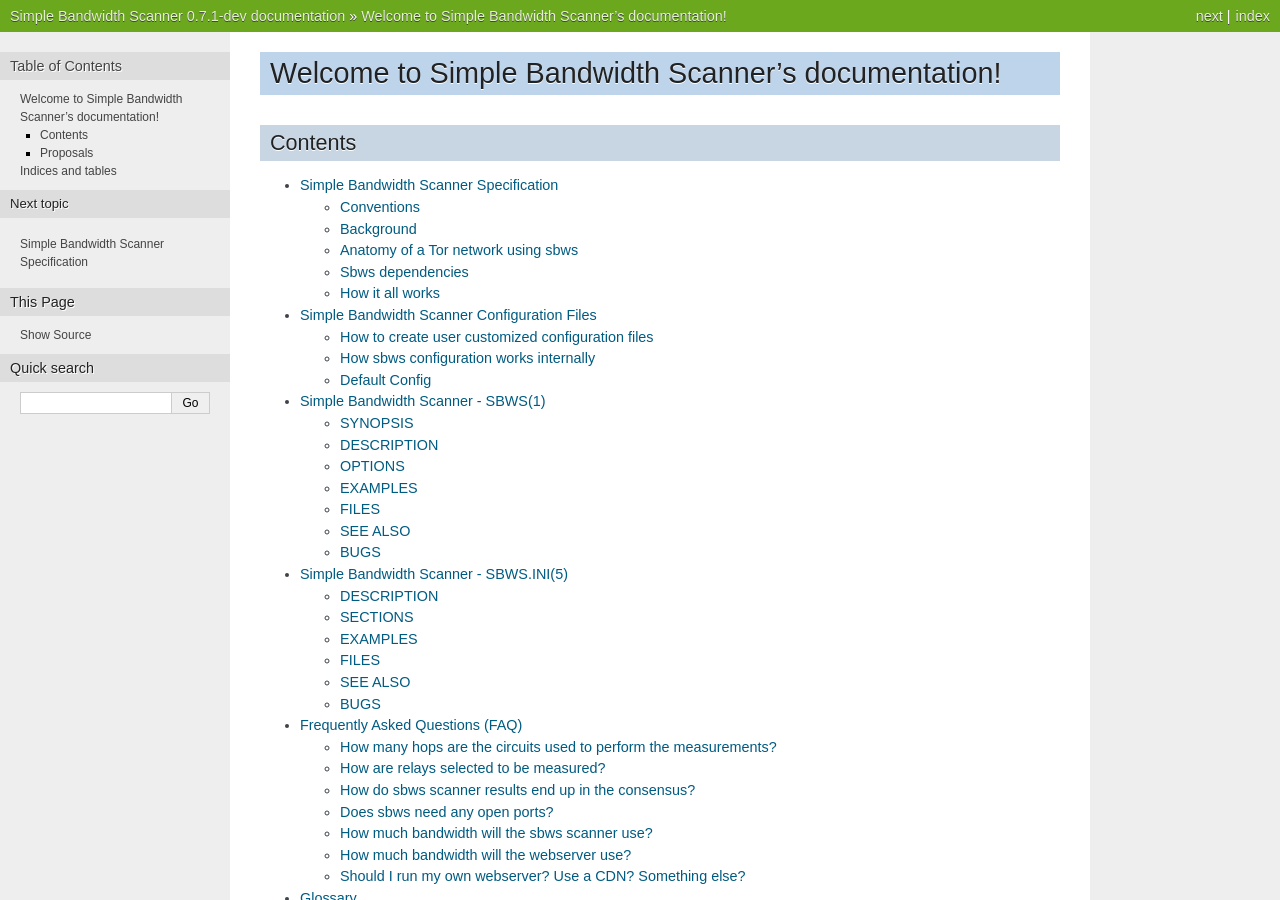
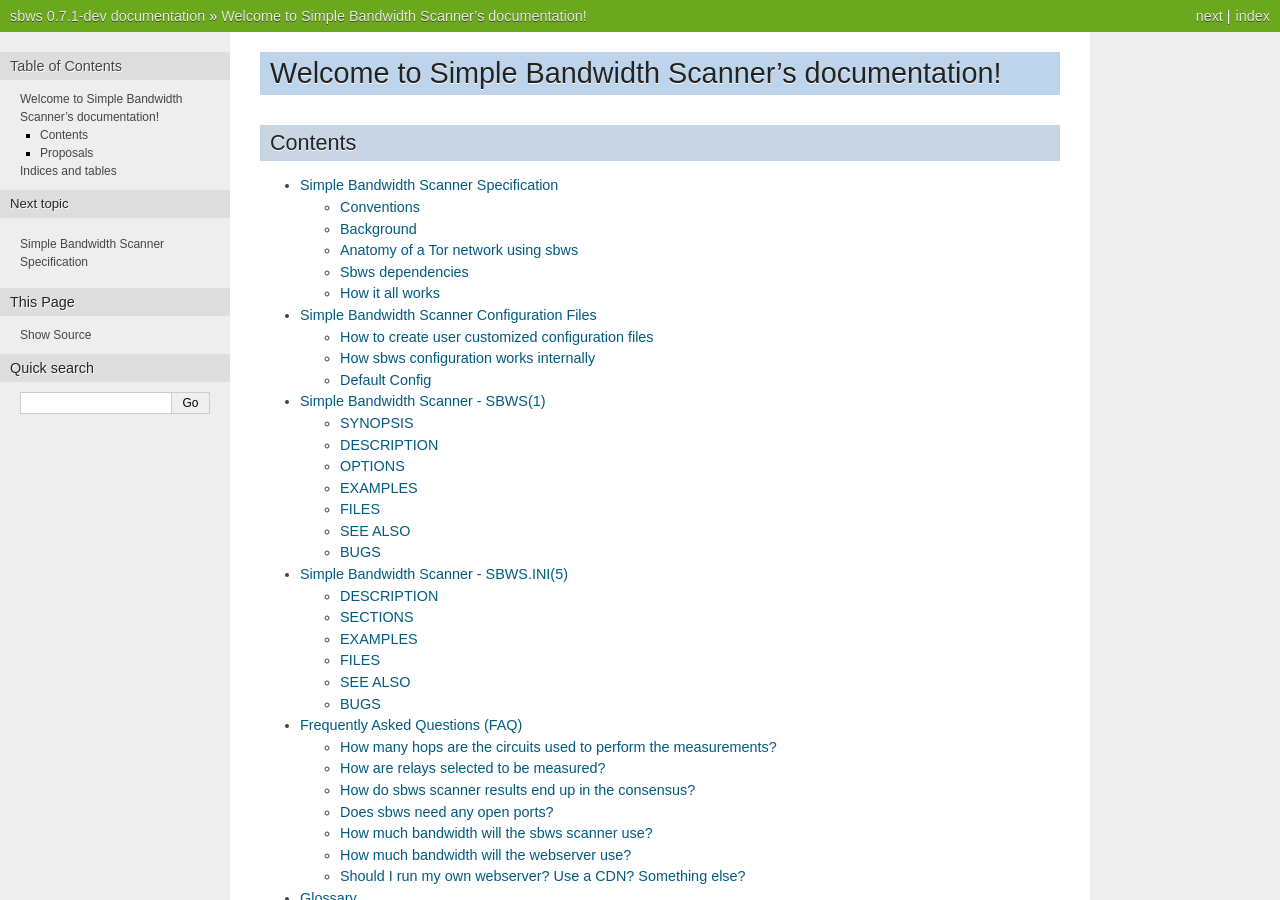
Before and after one commit to torproject/sbws, a Sphinx documentation site: the page built from docs/source/index.rst, in a window 1280 px wide and 900 px high. Built offline with Sphinx 7.4.7, drawn with Linux system fonts in a browser that asks for light colours; formulas are drawn with MathJax 3; some of the changed text lies outside the part shown.

Commit message:
Change doc name to match repo/package

```diff
--- a/docs/source/conf.py
+++ b/docs/source/conf.py
@@ -23,7 +23,7 @@
 
 # -- Project information -----------------------------------------------------
 
-project = 'Simple Bandwidth Scanner'
+project = 'sbws'
 copyright = 'CC0'
 author = 'Matt Traudt [sirmatt at ksu dot edu], juga [juga at riseup dot net]'
 
```
